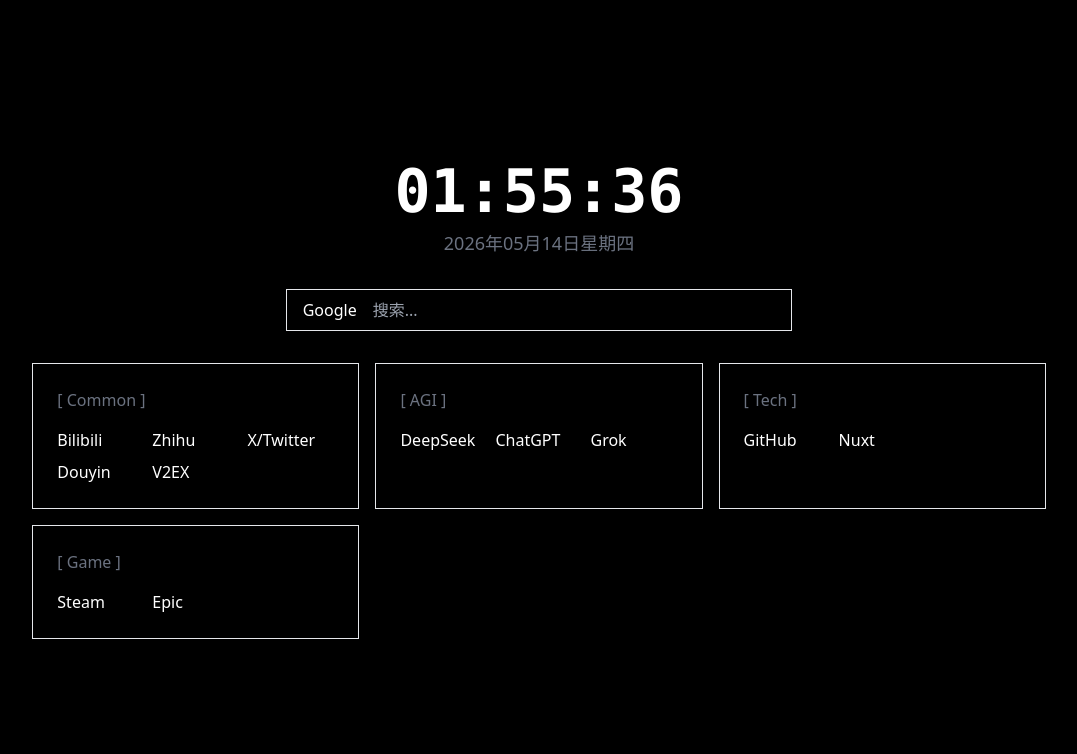
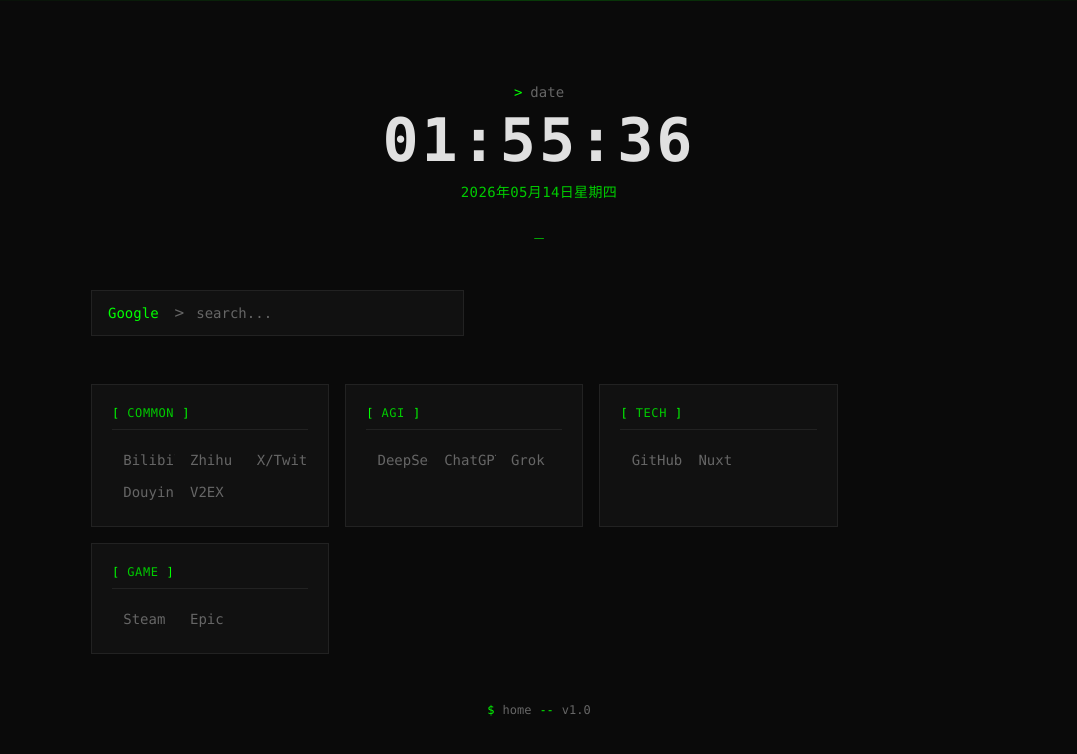
Before and after one commit to lianginx/great-start, a Nuxt app: page / in a window 1280 px wide. Shown: the top 754 px of the page, without its empty margins (101-1178 px from the left). Built offline with nearby package versions, Linux system fonts and the light colour scheme.

Commit message:
style: 终端黑白风格设计 - 等宽字体、绿色点缀、进入动画

```diff
--- a/app/app.vue
+++ b/app/app.vue
@@ -3,9 +3,39 @@
 </script>
 
 <template>
-  <div v-if="config" class="min-h-screen p-8 flex flex-col items-center justify-center space-y-8">
-    <DateTime @click="reset" />
-    <SearchBox />
-    <BookmarkBox />
+  <div v-if="config" class="min-h-screen p-8 flex flex-col items-center justify-center">
+    <!-- 顶部装饰线 -->
+    <div class="fixed top-0 left-0 right-0 h-px bg-gradient-to-r from-transparent via-[var(--green)] to-transparent opacity-20" />
+
+    <!-- 主要内容 -->
+    <div class="w-full max-w-4xl space-y-12">
+      <!-- 头部：时钟 -->
+      <header>
+        <DateTime @click="reset" />
+      </header>
+
+      <!-- 搜索框 -->
+      <section>
+        <SearchBox />
+      </section>
+
+      <!-- 书签 -->
+      <section>
+        <BookmarkBox />
+      </section>
+
+      <!-- 底部装饰 -->
+      <footer class="text-center animate-fade-in" style="animation-delay: 0.5s">
+        <div class="flex items-center justify-center gap-2 text-[var(--text-muted)] text-xs">
+          <span class="text-[var(--green)]">$</span>
+          <span>home</span>
+          <span class="text-[var(--green)]">--</span>
+          <span>v1.0</span>
+        </div>
+      </footer>
+    </div>
+
+    <!-- 底部装饰线 -->
+    <div class="fixed bottom-0 left-0 right-0 h-px bg-gradient-to-r from-transparent via-[var(--green)] to-transparent opacity-20" />
   </div>
 </template>
--- a/app/assets/main.css
+++ b/app/assets/main.css
@@ -1,9 +1,54 @@
 :root {
-  --bg: #000;
-  --text: #fff;
+  --bg: #0a0a0a;
+  --bg-secondary: #111111;
+  --text: #e0e0e0;
+  --text-muted: #666666;
+  --green: #00ff00;
+  --green-dim: #00cc00;
+  --border: #222222;
+  --shadow: rgba(0, 255, 0, 0.03);
+}
+
+* {
+  -webkit-font-smoothing: antialiased;
+  -moz-osx-font-smoothing: grayscale;
 }
 
 body {
   background-color: var(--bg);
   color: var(--text);
+  font-family: 'SF Mono', 'Menlo', 'Consolas', 'Courier New', monospace;
 }
+
+::selection {
+  background-color: var(--green);
+  color: var(--bg);
+}
+
+@keyframes fadeIn {
+  from {
+    opacity: 0;
+    transform: translateY(8px);
+  }
+  to {
+    opacity: 1;
+    transform: translateY(0);
+  }
+}
+
+@keyframes blink {
+  0%, 100% { opacity: 1; }
+  50% { opacity: 0; }
+}
+
+.animate-fade-in {
+  animation: fadeIn 0.5s cubic-bezier(0.2, 0, 0, 1) forwards;
+}
+
+.animate-blink {
+  animation: blink 1s step-end infinite;
+}
+
+.tabular-nums {
+  font-variant-numeric: tabular-nums;
+}
--- a/app/components/BookmarkBox.vue
+++ b/app/components/BookmarkBox.vue
@@ -3,17 +3,37 @@
 </script>
 
 <template>
-  <div v-if="config?.bookmark" class="w-full lg:w-10/12 grid grid-cols-1 sm:grid-cols-2 md:grid-cols-3 gap-4">
-    <div v-for="group in config.bookmark" class="border p-4 sm:p-6">
-      <div class="text-gray-500 mb-2 sm:mb-4">
-        [ {{ group.name }} ]
+  <div
+    v-if="config?.bookmark"
+    class="w-full lg:w-10/12 grid grid-cols-1 sm:grid-cols-2 md:grid-cols-3 gap-4"
+  >
+    <div
+      v-for="(group, groupIndex) in config.bookmark"
+      :key="group.name"
+      class="border border-[var(--border)] bg-[var(--bg-secondary)] p-4 sm:p-5 animate-fade-in"
+      :style="{ animationDelay: `${0.2 + groupIndex * 0.1}s` }"
+    >
+      <!-- 分组标题 -->
+      <div class="flex items-center gap-2 mb-4 pb-2 border-b border-[var(--border)]">
+        <span class="text-[var(--green)] text-xs">[</span>
+        <span class="text-[var(--green-dim)] text-xs tracking-wider uppercase">
+          {{ group.name }}
+        </span>
+        <span class="text-[var(--green)] text-xs">]</span>
       </div>
-      <div class="grid grid-cols-2 xl:grid-cols-3 gap-2">
-        <div v-for="site in group.items" class="line-clamp-1">
-          <a class="hover:underline" :href="site.url" target="_blank">
-            {{ site.name }}
-          </a>
-        </div>
+
+      <!-- 链接列表 -->
+      <div class="grid grid-cols-2 xl:grid-cols-3 gap-1">
+        <a
+          v-for="site in group.items"
+          :key="site.name"
+          :href="site.url"
+          target="_blank"
+          class="group flex items-center gap-1 py-1 text-sm text-[var(--text-muted)] hover:text-[var(--text)] transition-colors"
+        >
+          <span class="text-[var(--green)] opacity-0 group-hover:opacity-100 transition-opacity text-xs">></span>
+          <span class="line-clamp-1">{{ site.name }}</span>
+        </a>
       </div>
     </div>
   </div>
--- a/app/components/DateTime.vue
+++ b/app/components/DateTime.vue
@@ -22,18 +22,28 @@
 let timer: ReturnType<typeof setInterval>
 
 onMounted(() => {
-  timer = setInterval(
-    () => { now.value = new Date() },
-    1000
-  )
+  timer = setInterval(() => {
+    now.value = new Date()
+  }, 1000)
 })
 
 onUnmounted(() => clearInterval(timer))
 </script>
 
 <template>
-  <div class="text-center">
-    <div class="text-6xl font-bold font-mono">{{ time }}</div>
-    <div class="text-lg text-gray-500 mt-2">{{ date }}</div>
+  <div class="text-center animate-fade-in">
+    <div class="flex items-center justify-center gap-2 mb-2">
+      <span class="text-[var(--green)] text-sm">></span>
+      <span class="text-[var(--text-muted)] text-sm">date</span>
+    </div>
+    <div class="text-6xl font-bold font-mono tabular-nums tracking-wider">
+      {{ time }}
+    </div>
+    <div class="text-[var(--green-dim)] mt-3 text-sm tracking-wide">
+      {{ date }}
+    </div>
+    <div class="flex items-center justify-center gap-1 mt-4">
+      <span class="text-[var(--green)] animate-blink">_</span>
+    </div>
   </div>
 </template>
--- a/app/components/SearchBox.vue
+++ b/app/components/SearchBox.vue
@@ -30,7 +30,6 @@
 function search() {
   if (modelValue.value) {
     const searchUrl = config.value?.search.at(0)?.url.replaceAll('{keyword}', modelValue.value)
-    console.log(searchUrl);
     window.open(searchUrl)
   }
 }
@@ -51,21 +50,53 @@
 </script>
 
 <template>
-  <div ref="dropdownRef" class="relative w-full lg:w-5/12">
+  <div ref="dropdownRef" class="relative w-full lg:w-5/12 animate-fade-in" style="animation-delay: 0.1s">
     <!-- 输入框 -->
-    <div class="flex items-center border">
-      <button class="px-4 pr-0" @click="toggleDropdown">
+    <div class="flex items-center border border-[var(--border)] bg-[var(--bg-secondary)] hover:border-[var(--text-muted)] transition-colors">
+      <button
+        class="px-4 py-3 text-[var(--green)] text-sm hover:text-[var(--green-dim)] transition-colors active:scale-[0.96]"
+        @click="toggleDropdown"
+      >
         {{ currentEngine?.name }}
       </button>
-      <input v-model="modelValue" class="flex-1 pl-4 py-2 bg-transparent focus:outline-none" placeholder="搜索..."
-        @keypress.enter="search">
+      <span class="text-[var(--text-muted)]">></span>
+      <input
+        v-model="modelValue"
+        class="flex-1 px-3 py-3 bg-transparent focus:outline-none text-sm placeholder:text-[var(--text-muted)]"
+        placeholder="search..."
+        @keypress.enter="search"
+      >
     </div>
+
     <!-- 下拉菜单 -->
-    <div v-if="isOpen" class="absolute top-full left-0 w-full border bg-black border-gray-300 z-10">
-      <div v-for="engine in config?.search" :key="engine.name" @click="selectEngine(engine)"
-        class="flex items-center gap-2 px-3 py-2 cursor-pointer">
-        <span class="text-sm">{{ engine.name }}</span>
+    <Transition name="dropdown">
+      <div
+        v-if="isOpen"
+        class="absolute top-full left-0 w-full mt-1 bg-[var(--bg-secondary)] border border-[var(--border)] shadow-lg shadow-[var(--shadow)] z-10"
+      >
+        <div
+          v-for="engine in config?.search"
+          :key="engine.name"
+          class="flex items-center gap-2 px-4 py-2 cursor-pointer hover:bg-[var(--border)] transition-colors"
+          @click="selectEngine(engine)"
+        >
+          <span class="text-[var(--green)] text-xs">></span>
+          <span class="text-sm">{{ engine.name }}</span>
+        </div>
       </div>
-    </div>
+    </Transition>
   </div>
 </template>
+
+<style scoped>
+.dropdown-enter-active,
+.dropdown-leave-active {
+  transition: all 0.2s cubic-bezier(0.2, 0, 0, 1);
+}
+
+.dropdown-enter-from,
+.dropdown-leave-to {
+  opacity: 0;
+  transform: translateY(-4px);
+}
+</style>
```
